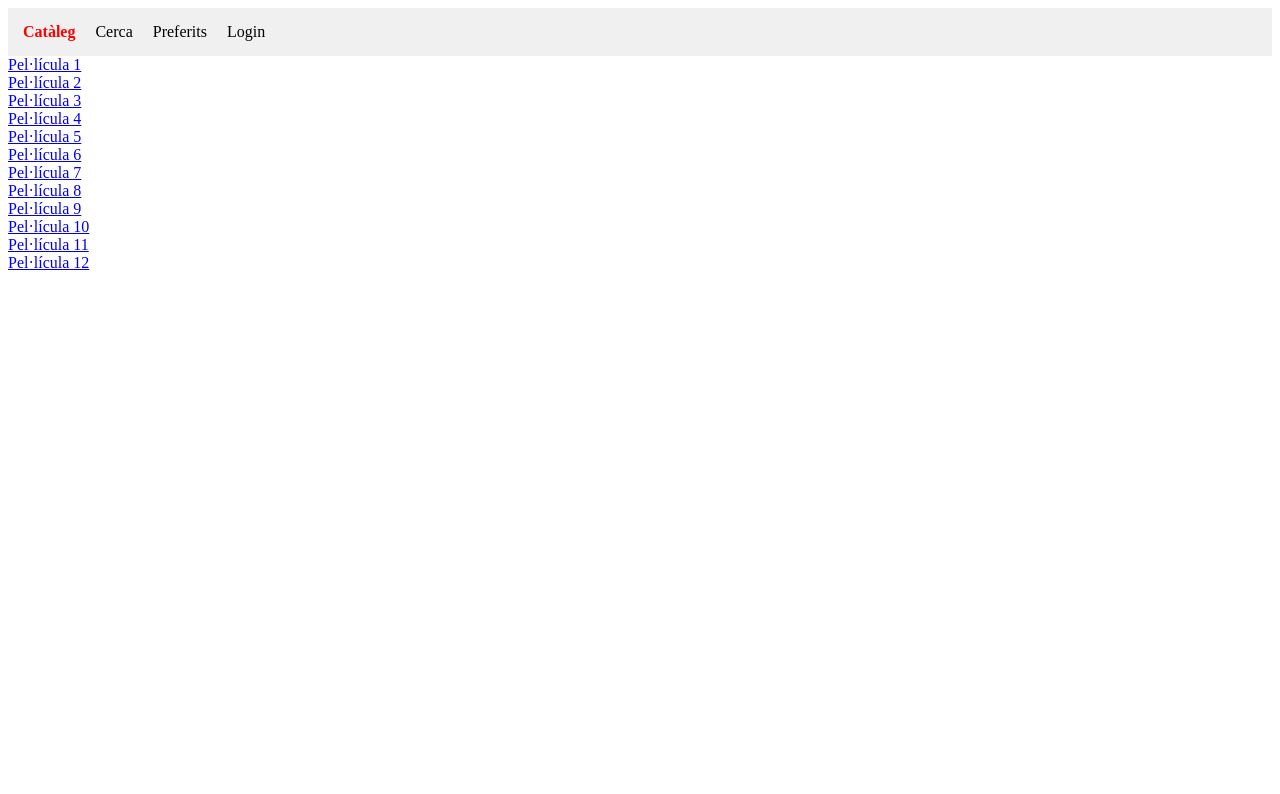
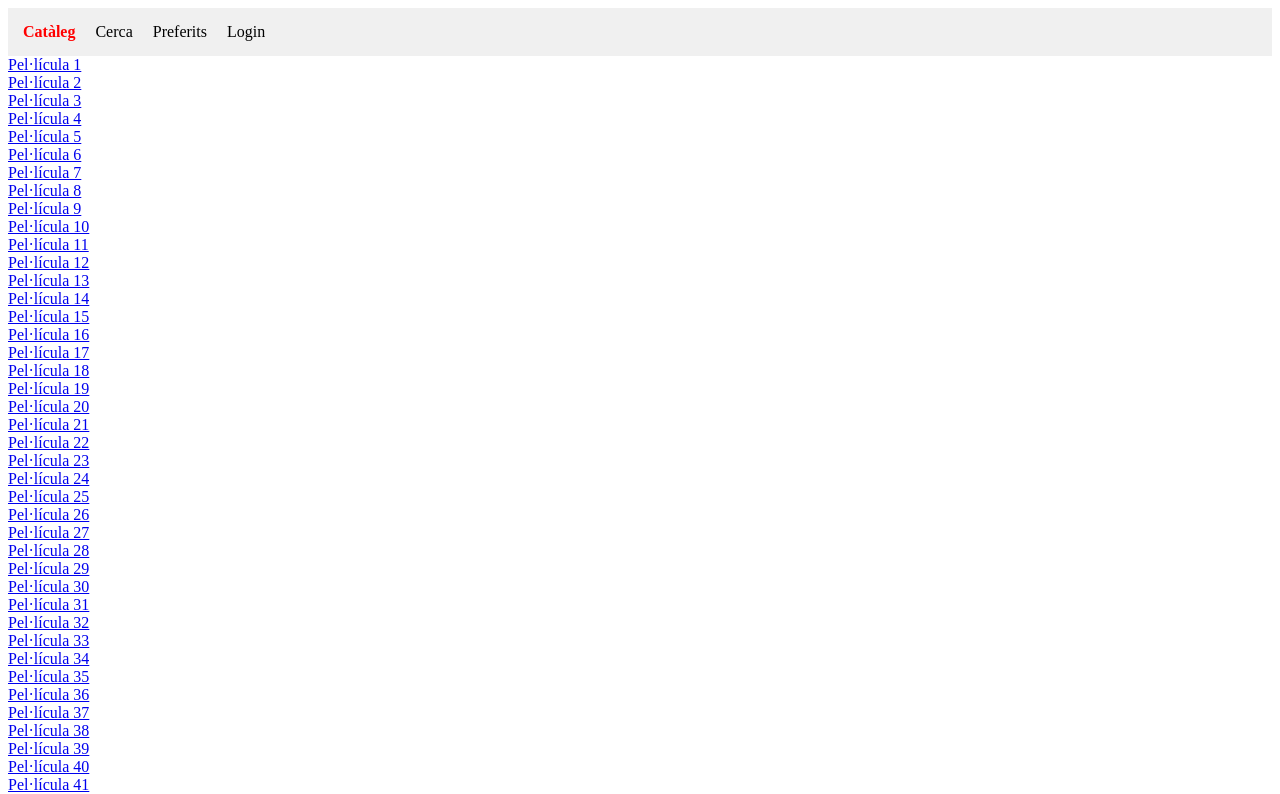
Before and after one commit to erikmayoral/IOC, an Angular app: page /cataleg in a window 1280 px wide. Shown: the top 794 px of the page. Built offline with nearby package versions, Linux system fonts and the light colour scheme.

Commit message:
a ver ahora..

```diff
--- a/src/app/pages/cataleg/cataleg.component.html
+++ b/src/app/pages/cataleg/cataleg.component.html
@@ -1,6 +1,6 @@
 <cdk-virtual-scroll-viewport
   [itemSize]="60"
-  style="height: 500px;"
+  style="height: 50000px;"
 >
   <div *cdkVirtualFor="let element of elements">
     <a [routerLink]="['/detall', element.id]">
```
